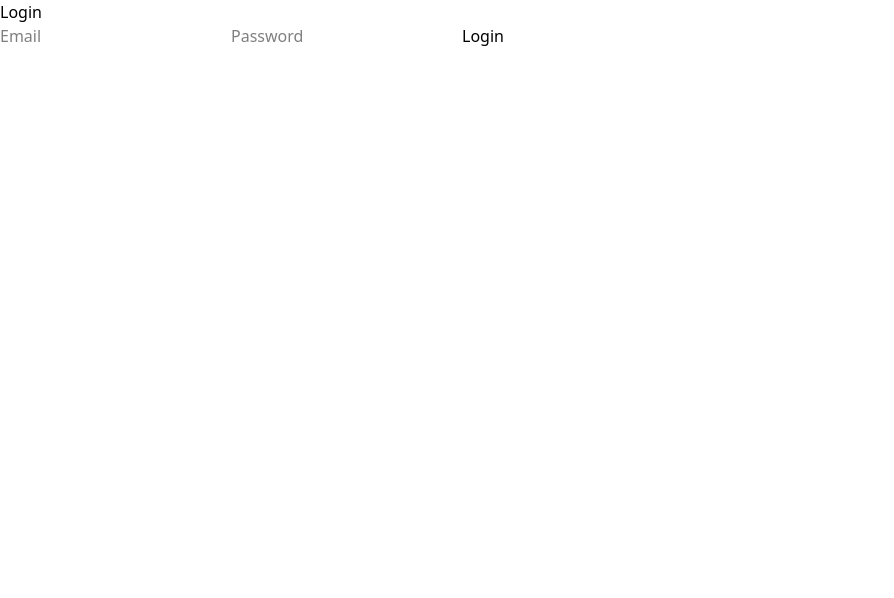
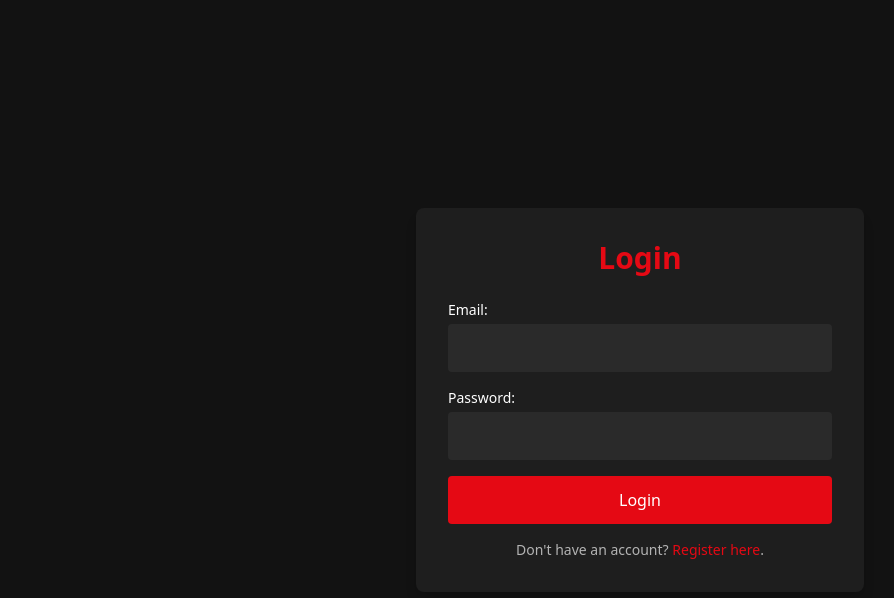
Before and after one commit to gierat/WeWatch, a React (Vite) app in the folder wewatch-frontend/: page /login in a window 1280 px wide. Shown: the top 598 px of the page, without its empty margins (0-894 px from the left). Built offline with nearby package versions, Linux system fonts and the light colour scheme.

Commit message:
refator(api): add Login Page style

```diff
--- a/wewatch-frontend/package.json
+++ b/wewatch-frontend/package.json
@@ -17,18 +17,20 @@
     "react-dom": "^19.0.0",
     "react-icons": "^5.5.0",
     "react-redux": "^9.2.0",
-    "react-router-dom": "^7.3.0",
-    "tailwindcss": "^4.0.12"
+    "react-router-dom": "^7.3.0"
   },
   "devDependencies": {
     "@eslint/js": "^9.21.0",
     "@types/react": "^19.0.10",
     "@types/react-dom": "^19.0.4",
     "@vitejs/plugin-react": "^4.3.4",
+    "autoprefixer": "^10.4.21",
     "eslint": "^9.21.0",
     "eslint-plugin-react-hooks": "^5.1.0",
     "eslint-plugin-react-refresh": "^0.4.19",
     "globals": "^15.15.0",
+    "postcss": "^8.5.3",
+    "tailwindcss": "^4.0.17",
     "vite": "^6.2.0"
   }
 }
--- a/wewatch-frontend/src/components/auth/LoginForm.jsx
+++ b/wewatch-frontend/src/components/auth/LoginForm.jsx
@@ -21,25 +21,37 @@ const LoginForm = () => {
     };
 
     return (
-        <div>
-            <h2>Login</h2>
-            <form onSubmit={handleSubmit}>
+        <div className="flex items-center justify-center min-h-screen bg-[#121212] text-white px-4">
+            <div className="bg-[#1e1e1e] p-8 rounded-lg shadow-lg w-full max-w-md text-center">
+                <h1 className="text-3xl font-bold mb-6 text-[#e50914]">Login</h1>
+                <form onSubmit={handleSubmit} className="flex flex-col text-left">
+                    <label className="mb-1 text-sm">Email:</label>
                     <input
                         type="email"
-                    placeholder="Email"
+                        className="mb-4 p-3 rounded bg-[#2a2a2a] text-white focus:outline-none focus:ring-2 focus:ring-[#e50914]"
                         value={email}
                         onChange={(e) => setEmail(e.target.value)}
                         required
                     />
+                    <label className="mb-1 text-sm">Password:</label>
                     <input
                         type="password"
-                    placeholder="Password"
+                        className="mb-4 p-3 rounded bg-[#2a2a2a] text-white focus:outline-none focus:ring-2 focus:ring-[#e50914]"
                         value={password}
                         onChange={(e) => setPassword(e.target.value)}
                         required
                     />
-                <button type="submit">Login</button>
+                    <button
+                        type="submit"
+                        className="bg-[#e50914] hover:bg-[#f4061205] text-white py-3 rounded transition duration-300 ease-in-out"
+                    >
+                        Login
+                    </button>
                 </form>
+                <p className="mt-4 text-sm text-[#b3b3b3]">
+                    Don't have an account? <a href="/register" className="text-[#e50914] hover:underline">Register here</a>.
+                </p>
+            </div>
         </div>
     );
 };
```
Also changed, not shown: 2 other files (tests, documents, lock files or other folders). Lines whose indentation alone changed are shown as unchanged.
